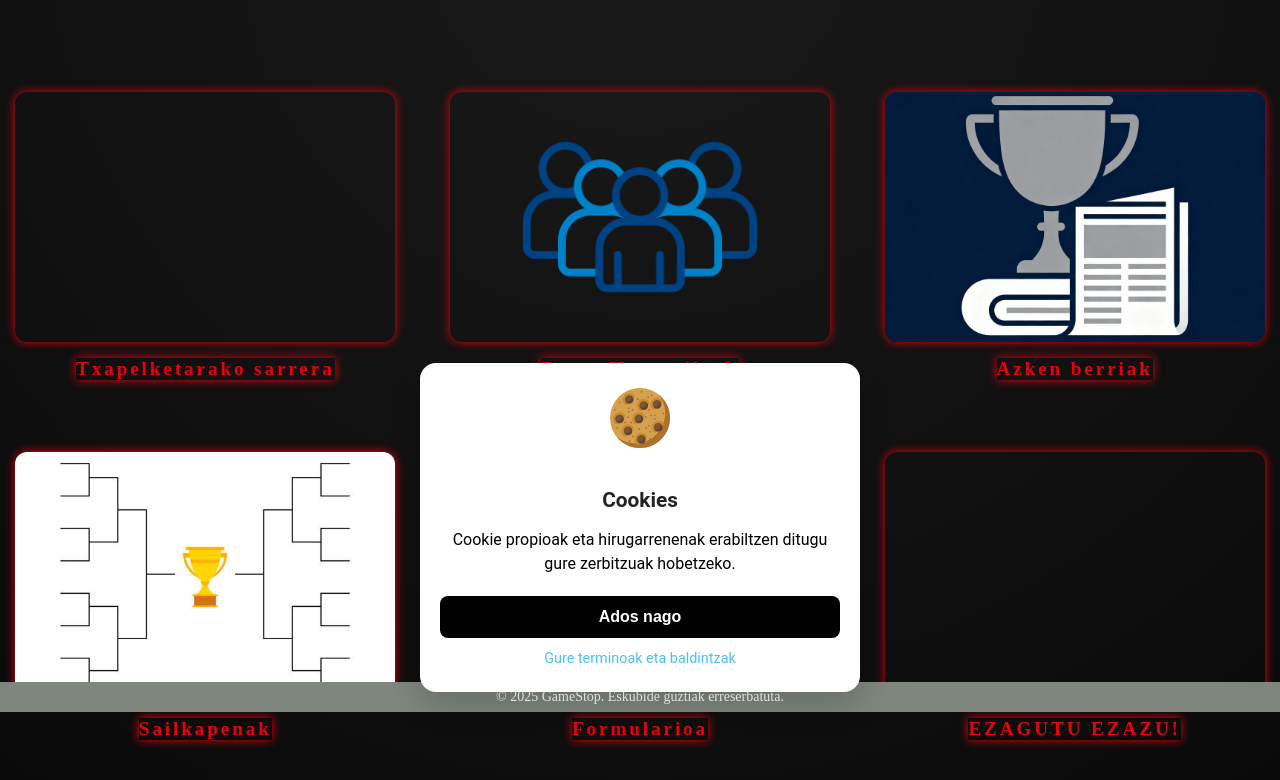
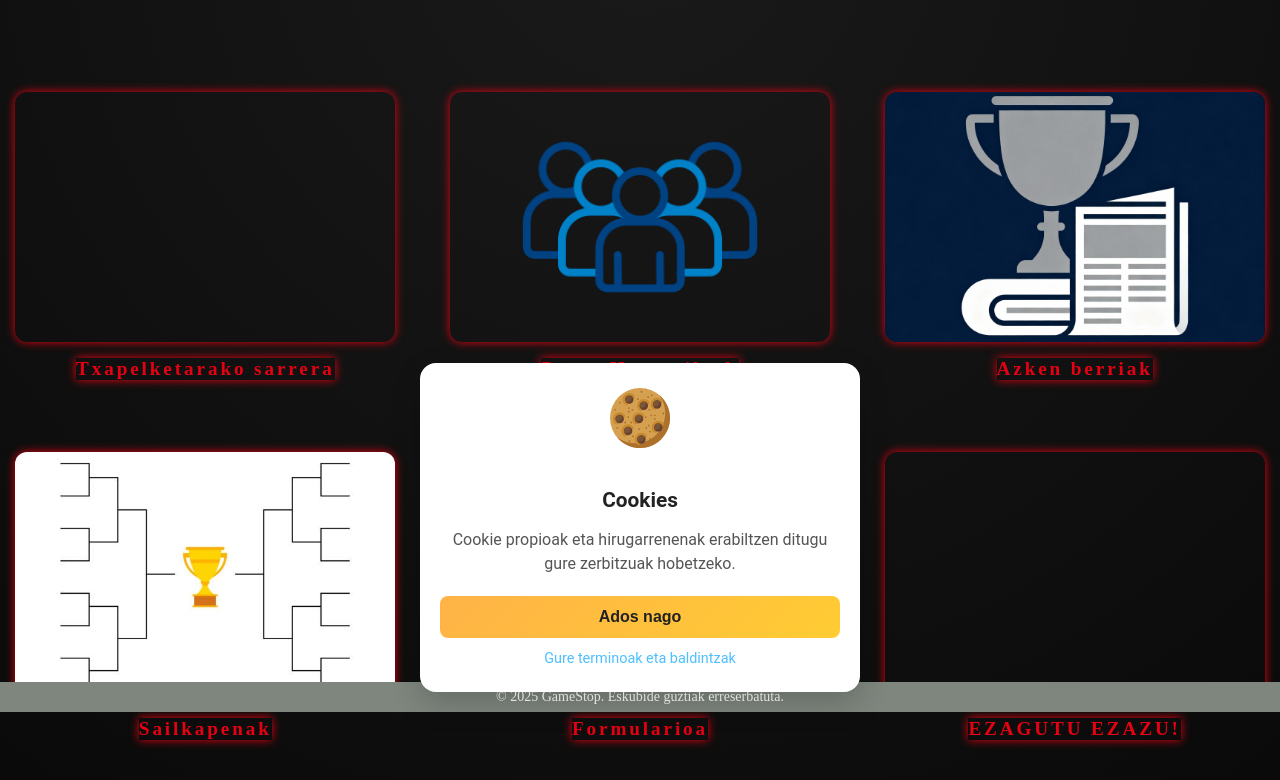
Before and after one commit to gmarotor20/LEN, a plain HTML site: page index.html in a window 1280 px wide. Shown: the part 88-868 px from the top of the page. Drawn offline with Linux system fonts and the light colour scheme.

Commit message:
Nuevos cambios en las cookies

```diff
--- a/css/cookies.css
+++ b/css/cookies.css
@@ -51,19 +51,19 @@
 /* Párrafo */
 .aviso-cookies .parrafo {
     font-size: 1rem;
-    color: #000000;
+    color: #555;
     line-height: 1.5;
     margin-bottom: 20px;
 }
 
 /* Botón principal */
 .aviso-cookies .boton {
-    background: linear-gradient(135deg, #000000, #000000);
+    background: linear-gradient(135deg, #ffb347, #ffcc33);
     border: none;
     border-radius: 8px;
     padding: 12px 25px;
     font-weight: 700;
-    color: #ffffff;
+    color: #222;
     cursor: pointer;
     font-size: 1rem;
     width: 100%;
@@ -72,7 +72,7 @@
 }
 
 .aviso-cookies .boton:hover {
-    background: linear-gradient(135deg, #ff0000d0, #ff0000e3);
+    background: linear-gradient(135deg, #ff9900, #ffb347);
     transform: translateY(-2px);
     box-shadow: 0 5px 15px rgba(0,0,0,0.2);
 }
```
